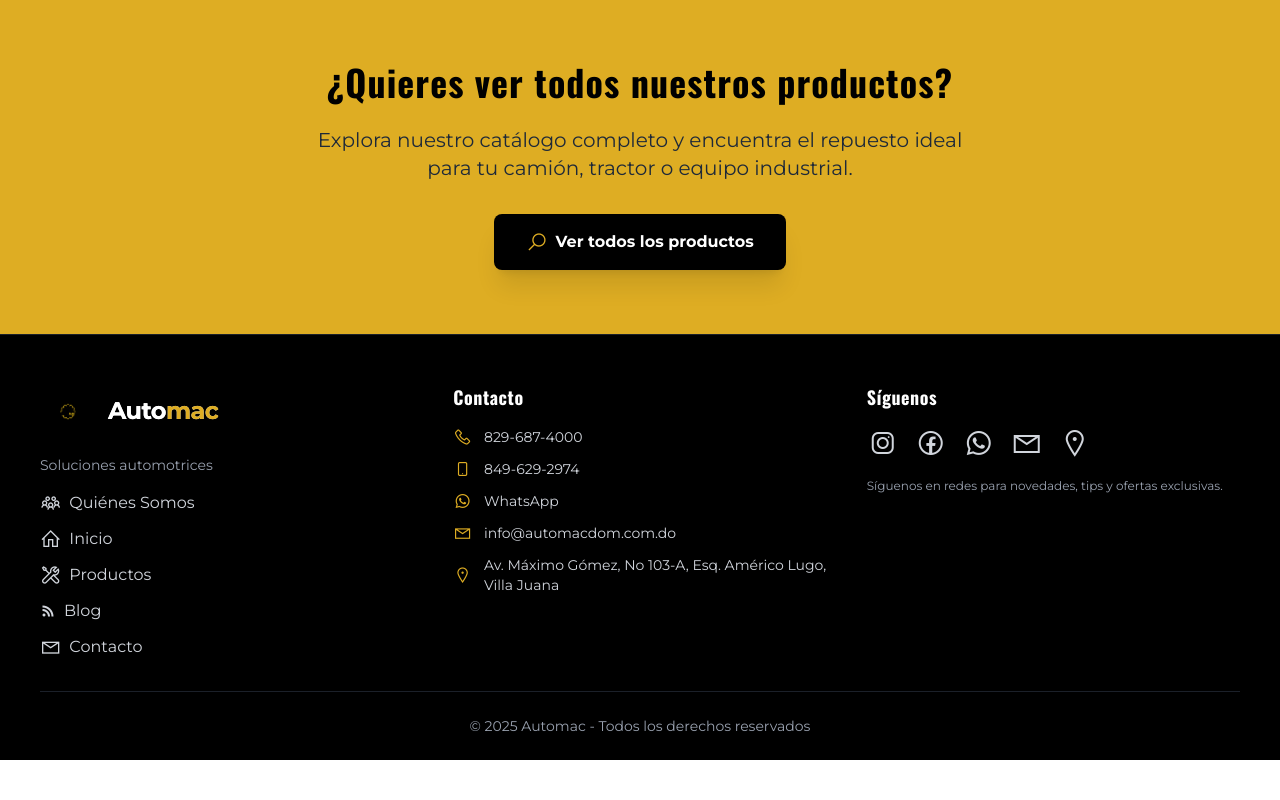
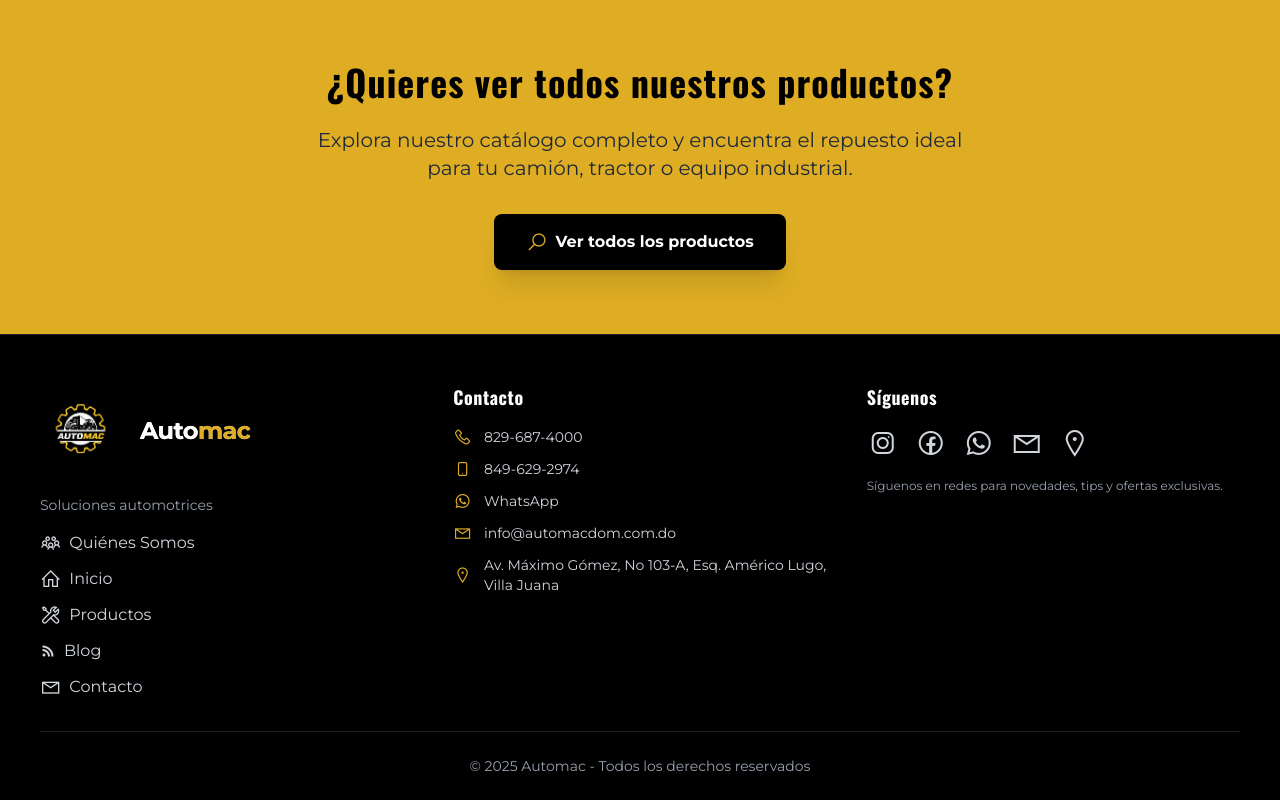
Before and after one commit to angelo2345-ui/auto-mac-prueba-2.0, a Vue app: page / in a window 1280 px wide. Shown: the part 3258-4058 px from the top of the page. Before the commit the page ends 4018 px from the top, so only its background shows below. Built offline with nearby package versions, Linux system fonts and the light colour scheme.

Commit message:
chore: update branding assets and favicon
- Replace the favicon with a new design
- Update the logo in the footer to a white background version
- Adjust logo size and spacing in the footer for better visual alignment

```diff
--- a/index.html
+++ b/index.html
@@ -5,7 +5,7 @@
   <link rel="preconnect" href="https://fonts.gstatic.com" crossorigin>
   <link href="https://fonts.googleapis.com/css2?family=Racing+Sans+One&display=swap" rel="stylesheet">
 
-  <link rel="icon" type="image/png" href="/images/LOGO_DE_AUTOMAC_OFC-removebg-preview.png">
+  <link rel="icon" type="image/png" href="/images/Diseño_sin_título-removebg-preview.png">
   <meta charset="UTF-8" />
   <meta name="viewport" content="width=device-width, initial-scale=1.0" />
 
--- a/src/components/Footer.vue
+++ b/src/components/Footer.vue
@@ -5,8 +5,8 @@
         <!-- Columna Automac -->
         <div>
           <div class="flex items-center space-x-3 mb-4">
-            <div class="p-2">
-              <img src="/images/LOGO_DE_AUTOMAC_OFC-removebg-preview.png" alt="Logo Automac" class="h-8 w-8 sm:h-10 sm:w-10 object-contain" />
+            <div class="p-2 -ml-2">
+              <img src="/images/fondo blanco.png" alt="Logo Automac" class="h-16 w-16 sm:h-20 sm:w-20 object-contain" />
             </div>
             <span class="text-white text-2xl font-bold tracking-tight bg-gradient-to-r from-white to-gray-200 bg-clip-text text-transparent">Auto<span style="color: var(--color-amarillo);">mac</span></span>
           </div>
```
Also changed, not shown: public/images/Diseño_sin_título-removebg-preview.png (added), public/images/fondo blanco.png (added).
